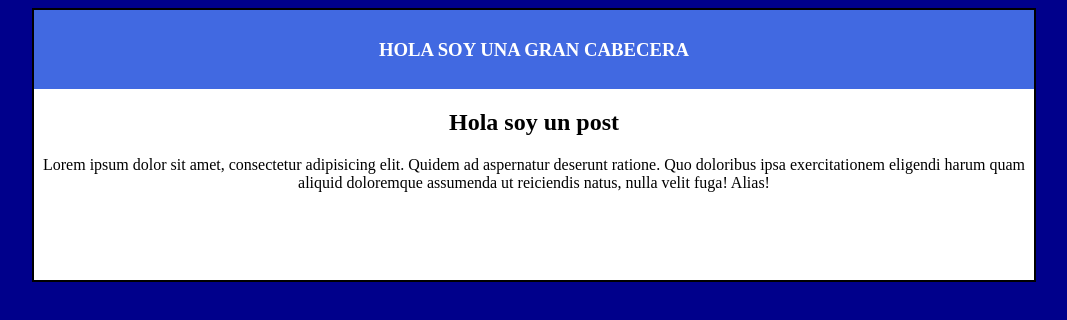
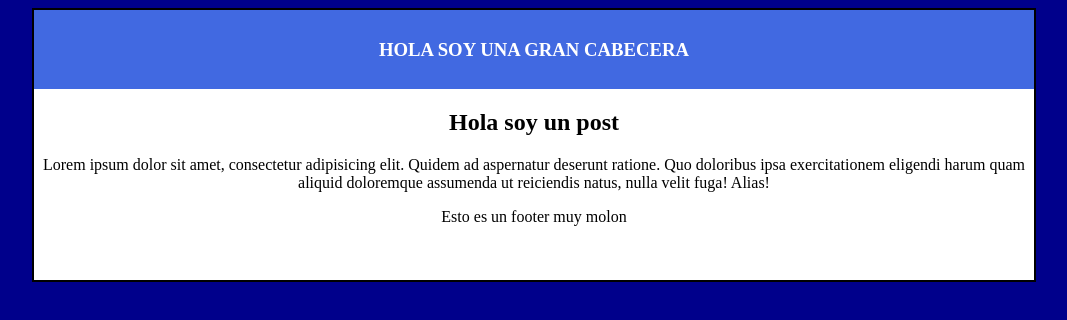
Before and after one commit to manumrtf/CoolBlog, a plain HTML site: page index.html in a window 1280 px wide. Shown: the whole page, without its empty margins (106-1173 px from the left). Drawn offline with Linux system fonts and the light colour scheme.

Commit message:
añadido un footer al post

```diff
--- a/index.html
+++ b/index.html
@@ -20,6 +20,9 @@
           eligendi harum quam aliquid doloremque assumenda ut reiciendis natus,
           nulla velit fuga! Alias!
         </p>
+        <footer>
+        	Esto es un footer muy molon
+        </footer>
       </div>
     </div>
   </body>
```
